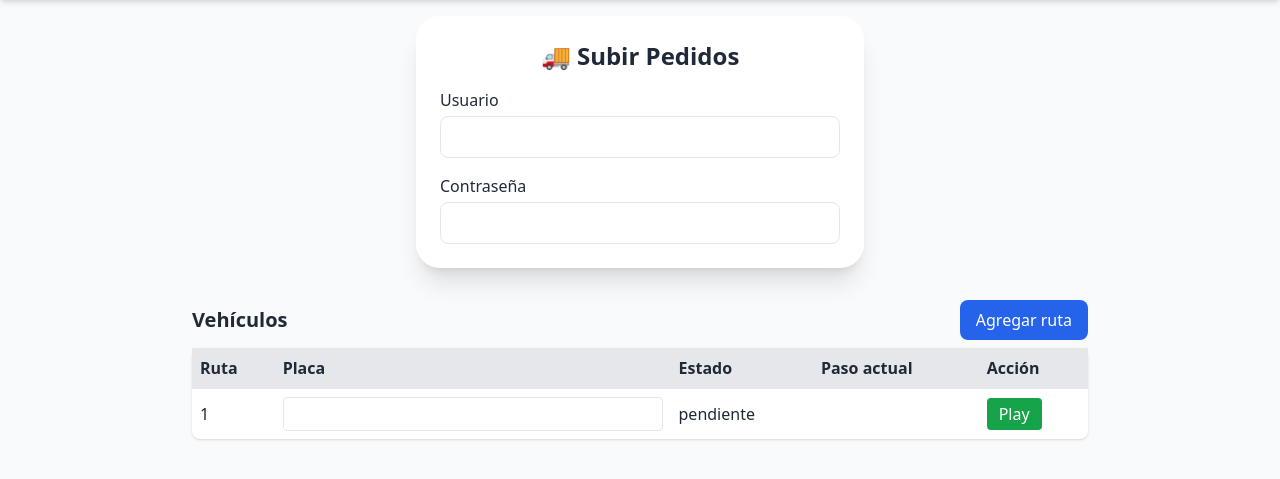
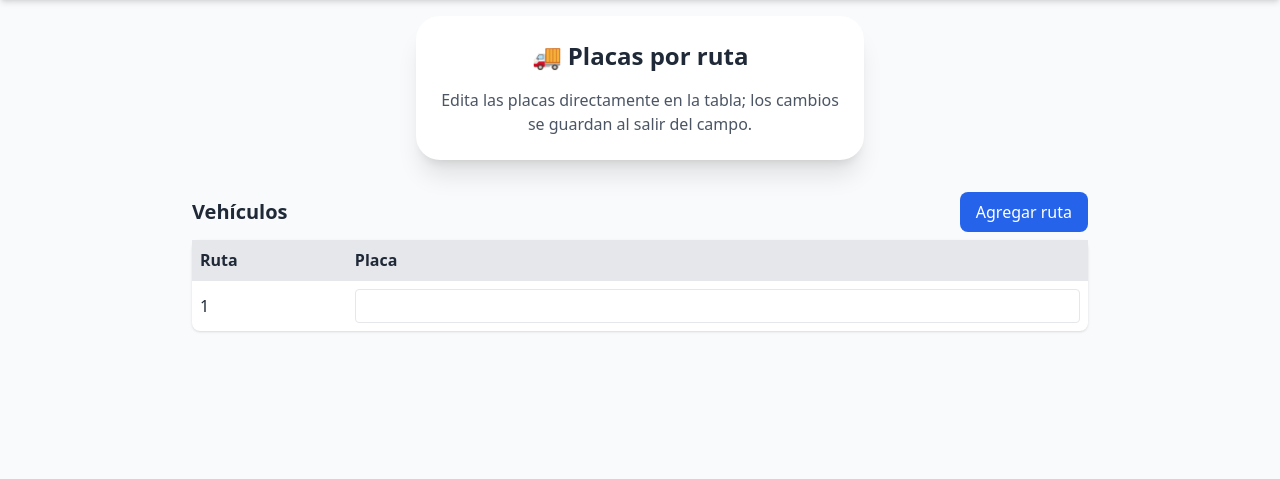
Before and after one commit to SAULOS92/OBT, a Flask app: page /subir-pedidos in a window 1280 px wide. Shown: the part 58-537 px from the top of the page. Run offline with Flask 3, Linux system fonts and the light colour scheme; the visitor is signed in with stand-in values (Sample User, id 1); data that the repository does not hold is empty; some libraries are stand-ins or nearby versions.

Commit message:
Simplify subir pedidos to plate editing

```diff
--- a/templates/subir_pedidos.html
+++ b/templates/subir_pedidos.html
@@ -3,19 +3,8 @@
 
 {% block content %}
 <div class="max-w-md mx-auto bg-white p-6 rounded-3xl shadow-xl space-y-4">
-  <h1 class="text-2xl font-bold text-center">🚚 Subir Pedidos</h1>
-  <form id="cred-form" class="space-y-4" autocomplete="off">
-    <div>
-      <label class="block mb-1 font-medium">Usuario</label>
-      <input name="usuario" id="usuario" type="text" required autocomplete="username"
-             class="w-full px-4 py-2 border rounded-lg focus:outline-none focus:ring-2 focus:ring-blue-400" />
-    </div>
-    <div>
-      <label class="block mb-1 font-medium">Contraseña</label>
-      <input name="contrasena" id="contrasena" type="password" required autocomplete="new-password"
-             class="w-full px-4 py-2 border rounded-lg focus:outline-none focus:ring-2 focus:ring-blue-400" />
-    </div>
-  </form>
+  <h1 class="text-2xl font-bold text-center">🚚 Placas por ruta</h1>
+  <p class="text-gray-600 text-center">Edita las placas directamente en la tabla; los cambios se guardan al salir del campo.</p>
 </div>
 
 <div class="max-w-4xl mx-auto mt-8">
@@ -28,9 +17,6 @@
       <tr class="bg-gray-200 text-left">
         <th class="p-2">Ruta</th>
         <th class="p-2">Placa</th>
-        <th class="p-2">Estado</th>
-        <th class="p-2">Paso actual</th>
-        <th class="p-2">Acción</th>
       </tr>
     </thead>
     <tbody id="tabla-vehiculos">
@@ -38,12 +24,6 @@
       <tr data-ruta="{{ v.ruta }}" class="border-t">
         <td class="p-2">{{ v.ruta }}</td>
         <td class="p-2"><input type="text" maxlength="10" value="{{ v.placa }}" class="placa-input w-full border rounded p-1"/></td>
-        <td class="p-2 estado">{{ v.estado }}</td>
-        <td class="p-2 paso">{{ v.paso or '' }}</td>
-        <td class="p-2">
-          <button class="play-btn px-3 py-1 bg-green-600 text-white rounded" {% if v.estado in ['ejecutando','en cola'] %}disabled{% endif %}>Play</button>
-          <button class="stop-btn px-3 py-1 bg-red-600 text-white rounded {% if v.estado not in ['ejecutando','en cola'] %}hidden{% endif %}">Stop</button>
-        </td>
       </tr>
     {% endfor %}
     </tbody>
@@ -69,57 +49,10 @@ function attachRowEvents(tr){
   inp.addEventListener('keypress', function(e){
     if(e.key === 'Enter'){ e.preventDefault(); this.blur(); }
   });
-  tr.querySelector('.play-btn').addEventListener('click', function(){
-    const usuario = document.getElementById('usuario').value;
-    const contrasena = document.getElementById('contrasena').value;
-    fetch('/vehiculos/play', {
-      method: 'POST',
-      headers: {'Content-Type': 'application/json'},
-      body: JSON.stringify({bd: bd, ruta: parseInt(tr.dataset.ruta), usuario: usuario, contrasena: contrasena})
-    }).then(r=>r.json()).then(res=>{
-      if(res.success){
-        updateRow(tr, res.data.status, '', '');
-      } else {
-        updateRow(tr, 'error', '', '');
-      }
-    });
-  });
-
-  tr.querySelector('.stop-btn').addEventListener('click', function(){
-    fetch('/vehiculos/stop', {
-      method: 'POST',
-      headers: {'Content-Type': 'application/json'},
-      body: JSON.stringify({bd: bd, ruta: parseInt(tr.dataset.ruta)})
-    }).then(r=>r.json()).then(res=>{
-      if(res.success){
-        updateRow(tr, res.data.status, tr.querySelector('.paso').textContent, '');
-      }
-    });
-  });
-}
-
-function updateRow(tr, estado, paso, message){
-  tr.querySelector('.estado').textContent = estado;
-  tr.querySelector('.paso').textContent = paso || '';
-  const play = tr.querySelector('.play-btn');
-  const stop = tr.querySelector('.stop-btn');
-  if(['ejecutando','en cola'].includes(estado)){
-    play.disabled = true;
-    stop.classList.remove('hidden');
-  } else {
-    play.disabled = false;
-    stop.classList.add('hidden');
-  }
-  if(estado === 'error' && message){
-    tr.querySelector('.estado').title = message;
-  } else {
-    tr.querySelector('.estado').removeAttribute('title');
-  }
 }
 
 document.querySelectorAll('#tabla-vehiculos tr').forEach(tr => {
   attachRowEvents(tr);
-  updateRow(tr, tr.querySelector('.estado').textContent.trim(), tr.querySelector('.paso').textContent.trim(), '');
 });
 
 document.getElementById('btn-add').addEventListener('click', function(){
@@ -134,29 +67,11 @@ document.getElementById('btn-add').addEventListener('click', function(){
       tr.setAttribute('data-ruta', v.ruta);
       tr.classList.add('border-t');
       tr.innerHTML = `<td class="p-2">${v.ruta}</td>
-        <td class="p-2"><input type="text" maxlength="10" value="" class="placa-input w-full border rounded p-1"/></td>
-        <td class="p-2 estado">pendiente</td>
-        <td class="p-2 paso"></td>
-        <td class="p-2"><button class="play-btn px-3 py-1 bg-green-600 text-white rounded">Play</button>
-            <button class="stop-btn px-3 py-1 bg-red-600 text-white rounded hidden">Stop</button></td>`;
+        <td class="p-2"><input type="text" maxlength="10" value="" class="placa-input w-full border rounded p-1"/></td>`;
       document.getElementById('tabla-vehiculos').appendChild(tr);
       attachRowEvents(tr);
-      updateRow(tr, 'pendiente', '', '');
     }
   });
 });
-
-function poll(){
-  document.querySelectorAll('#tabla-vehiculos tr').forEach(tr => {
-    const ruta = tr.dataset.ruta;
-    fetch(`/vehiculos/estado?bd=${encodeURIComponent(bd)}&ruta=${ruta}`)
-      .then(r=>r.json()).then(res=>{
-        if(res.success){
-          updateRow(tr, res.data.status, res.data.paso, res.data.message);
-        }
-      });
-  });
-}
-setInterval(poll, 2500);
 </script>
 {% endblock %}
--- a/views/subir_pedidos.py
+++ b/views/subir_pedidos.py
@@ -1,28 +1,15 @@
-"""Gestión simple de rutas y captura de credenciales para subir pedidos."""
+"""Vistas para gestionar rutas y placas de vehículos."""
 
-from typing import Dict, Optional, Tuple
-import threading
-
-from flask import Blueprint, render_template, request, session, jsonify
+from flask import Blueprint, jsonify, render_template, request, session
 
 from db import conectar
 from views.auth import login_required
 
 subir_pedidos_bp = Blueprint("subir_pedidos", __name__, template_folder="../templates")
 
-# Estados básicos por ruta
-_states_lock = threading.Lock()
-_job_states: Dict[Tuple[str, int], Dict[str, Optional[str]]] = {}
-_credentials: Dict[Tuple[str, int], Dict[str, str]] = {}
-
-
-# ---------------------------------------------------------------------------
-# Helpers BD
-# ---------------------------------------------------------------------------
-
 
 def _ensure_table() -> None:
-    """Crea la tabla vehiculos si no existe."""
+    """Crea la tabla `vehiculos` si aún no existe."""
 
     with conectar() as conn:
         with conn.cursor() as cur:
@@ -40,7 +27,7 @@ def _ensure_table() -> None:
 
 
 def _get_bd() -> str:
-    """Obtiene de la sesión la base de datos seleccionada."""
+    """Obtiene la empresa activa desde la sesión."""
 
     bd = session.get("empresa")
     if not bd:
@@ -62,19 +49,7 @@ def _get_vehiculos(bd: str):
                 )
                 conn.commit()
                 rows = [(1, "")]
-    vehiculos = []
-    for r in rows:
-        with _states_lock:
-            st = _job_states.get((bd, r[0]), {})
-        vehiculos.append(
-            {
-                "ruta": r[0],
-                "placa": r[1],
-                "estado": st.get("status", "pendiente"),
-                "paso": None,
-            }
-        )
-    return vehiculos
+    return [{"ruta": r, "placa": p} for r, p in rows]
 
 
 def _upsert_vehiculo(bd: str, ruta: int, placa: str) -> None:
@@ -93,8 +68,8 @@ def _upsert_vehiculo(bd: str, ruta: int, placa: str) -> None:
             conn.commit()
 
 
-def _add_ruta(bd: str) -> Dict[str, int]:
-    """Agrega una nueva ruta vacía para la empresa dada."""
+def _add_ruta(bd: str):
+    """Crea una nueva ruta vacía y la devuelve."""
 
     with conectar() as conn:
         with conn.cursor() as cur:
@@ -105,18 +80,13 @@ def _add_ruta(bd: str) -> Dict[str, int]:
                 (bd, next_ruta, ""),
             )
             conn.commit()
-    return {"ruta": next_ruta, "placa": "", "estado": "pendiente", "paso": None}
-
-
-# ---------------------------------------------------------------------------
-# Rutas
-# ---------------------------------------------------------------------------
+    return {"ruta": next_ruta, "placa": ""}
 
 
 @subir_pedidos_bp.route("/subir-pedidos", methods=["GET"])
 @login_required
 def subir_pedidos_index():
-    """Muestra la pantalla principal para gestionar rutas y credenciales."""
+    """Pantalla principal para consultar y editar placas."""
 
     _ensure_table()
     bd = _get_bd()
@@ -127,7 +97,7 @@ def subir_pedidos_index():
 @subir_pedidos_bp.route("/vehiculos/placa", methods=["POST"])
 @login_required
 def guardar_placa():
-    """Guarda la placa asociada a una ruta enviada desde el formulario."""
+    """Guarda la placa asociada a una ruta enviada desde la tabla."""
 
     try:
         data = request.get_json() or {}
@@ -151,61 +121,3 @@ def agregar_ruta():
         return jsonify(success=True, data=nuevo)
     except Exception as e:
         return jsonify(success=False, error=str(e)), 400
-
-
-@subir_pedidos_bp.route("/vehiculos/play", methods=["POST"])
-@login_required
-def ejecutar_ruta():
-    """Captura las credenciales enviadas desde el formulario."""
-
-    try:
-        data = request.get_json() or {}
-        bd = _get_bd()
-        ruta = int(data.get("ruta"))
-        usuario = data.get("usuario")
-        password = data.get("contrasena")
-        if not usuario or not password:
-            return jsonify(success=False, error="Credenciales requeridas"), 400
-        with _states_lock:
-            _credentials[(bd, ruta)] = {"usuario": usuario, "contrasena": password}
-            _job_states[(bd, ruta)] = {"status": "credenciales_recibidas", "paso_actual": None}
-        return jsonify(success=True, data={"status": "credenciales_recibidas"})
-    except Exception as e:
-        return jsonify(success=False, error=str(e)), 400
-
-
-@subir_pedidos_bp.route("/vehiculos/stop", methods=["POST"])
-@login_required
-def detener_ruta():
-    """Limpia las credenciales y marca la ruta como cancelada."""
-
-    try:
-        data = request.get_json() or {}
-        bd = _get_bd()
-        ruta = int(data.get("ruta"))
-        with _states_lock:
-            _credentials.pop((bd, ruta), None)
-            _job_states[(bd, ruta)] = {"status": "cancelado", "paso_actual": None}
-            status = _job_states[(bd, ruta)]["status"]
-        return jsonify(success=True, data={"status": status})
-    except Exception as e:
-        return jsonify(success=False, error=str(e)), 400
-
-
-@subir_pedidos_bp.route("/vehiculos/estado", methods=["GET"])
-@login_required
-def estado_ruta():
-    """Devuelve el estado actual de una ruta."""
-
-    bd = request.args.get("bd") or _get_bd()
-    ruta = int(request.args.get("ruta", 0))
-    with _states_lock:
-        st = _job_states.get((bd, ruta), {"status": "pendiente", "paso_actual": None})
-    return jsonify(
-        success=True,
-        data={
-            "status": st.get("status", "pendiente"),
-            "paso": st.get("paso_actual"),
-            "failed_step": st.get("failed_step"),
-        },
-    )
```
